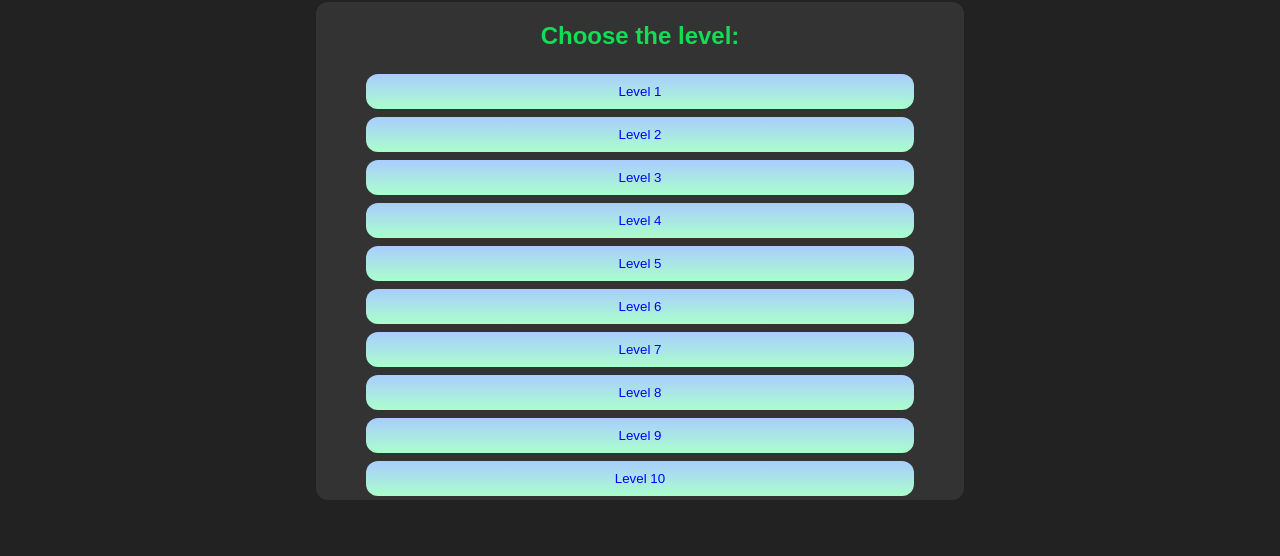
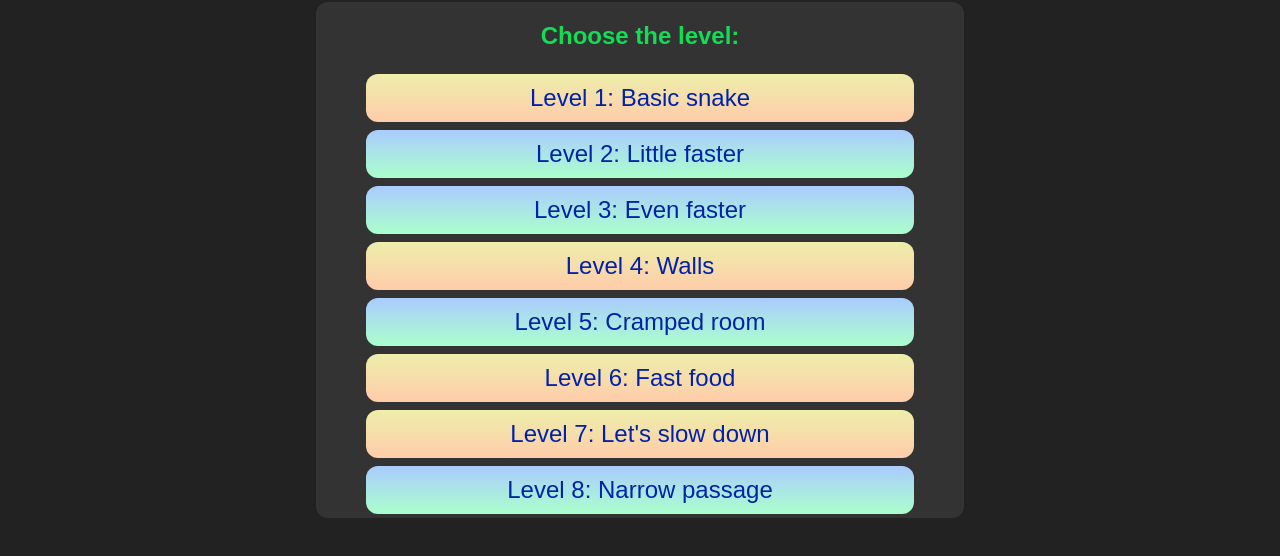
Before and after one commit to KonstBeliakov/snake-js, a plain HTML site: page index.html in a window 1280 px wide. Shown: the part 88-644 px from the top of the page. Drawn offline with Linux system fonts and the light colour scheme.

Commit message:
function update_level_description moved, buttons of levels with new features displayed in different color

```diff
--- a/js/board.js
+++ b/js/board.js
@@ -2,8 +2,7 @@ import {boardSizeX, boardSizeY, squareSize,} from './settings.js'
 import {Snake} from "./snake.js";
 import {levels} from './levels.js'
 import {Item, APPLE} from './item.js'
-import {update_level_description} from './main.js'
-import {generate_random} from './utils.js'
+import {generate_random, update_level_description} from './utils.js'
 
 
 export class Board{
--- a/js/levels.js
+++ b/js/levels.js
@@ -5,6 +5,7 @@ export const levels = [
     {},
     {
         name: "Level 1: Basic snake",
+        special: true,
         description: "You need to eat apples to grow. Eat 3 apples to go to the level 2.",
         speed: 7,
         next_level_requirements(snake){
@@ -35,6 +36,7 @@ export const levels = [
     },
     {
         name: "Level 4: Walls",
+        special: true,
         description: "Don't crash into the walls! Try eating 7 apples",
         speed: 10,
         next_level_requirements(snake){
@@ -87,6 +89,7 @@ export const levels = [
     },
     {
         name: "Level 6: Fast food",
+        special: true,
         description: "Blue apples speed up the snake for a while. Try to eat 8 apples.",
         speed: 10,
         next_level_requirements(snake){
@@ -98,6 +101,7 @@ export const levels = [
     },
     {
         name: "Level 7: Let's slow down",
+        special: true,
         description: "Yellow apples slow down the snake for a while. Try to eat 8 apples.",
         speed: 12,
         next_level_requirements(snake){
--- a/js/main.js
+++ b/js/main.js
@@ -1,28 +1,18 @@
 import {Board} from './board.js'
-import {levels} from './levels.js'
-
-export function update_level_description(level){
-    console.log(`update level description. level: ${level}`)
-
-    const level_info = document.getElementById("level_info");
-    level_info.innerHTML = '';
-
-    let level_name = document.createElement("h2");
-    level_name.textContent = levels[level].name;
-
-    let level_description = document.createElement("p");
-    level_description.textContent = levels[level].description;
-
-    level_info.append(level_name)
-    level_info.append(level_description)
-}
+import {levels} from "./levels.js";
 
 
 var buttons = [];
 for(let i = 0;i < 10;i ++){
     buttons.push(document.createElement("button"));
     buttons[i].classList.add('level-button');
-    buttons[i].textContent = `Level ${i + 1}`;
+    buttons[i].textContent = levels[i + 1].name;
+
+    if(levels[i + 1].special){
+        buttons[i].classList.add("special-level");
+    }else{
+        buttons[i].classList.add("common-level");
+    }
 
     buttons[i].addEventListener('click', () => {
         document.getElementById('levels').style.display = 'none';
--- a/js/utils.js
+++ b/js/utils.js
@@ -1,3 +1,5 @@
+import {levels} from './levels.js'
+
 export function generate_random(items){
     let weight_sum = 0;
     let borders = [];
@@ -12,5 +14,21 @@ export function generate_random(items){
         if(random_number < borders[i])
             return items[i][0];
     }
+}
 
+
+export function update_level_description(level){
+    console.log(`update level description. level: ${level}`)
+
+    const level_info = document.getElementById("level_info");
+    level_info.innerHTML = '';
+
+    let level_name = document.createElement("h2");
+    level_name.textContent = levels[level].name;
+
+    let level_description = document.createElement("p");
+    level_description.textContent = levels[level].description;
+
+    level_info.append(level_name)
+    level_info.append(level_description)
 }
--- a/style.css
+++ b/style.css
@@ -30,10 +30,18 @@ h1{
 
 .level-button{
     justify-content: center;
-    color: blue;
-    background: linear-gradient(to bottom, #aaccff, #aaffcc);
+    font-size: 24px;
+    color: #0022aa;
     border-radius: 12px;
     border: none;
     padding: 10px 50px;
     margin: 4px 50px;
 }
+
+.common-level{
+    background: linear-gradient(to bottom, #aaccff, #aaffcc);
+}
+
+.special-level{
+    background: linear-gradient(to bottom, #eeeeaa, #ffccaa);
+}
```
